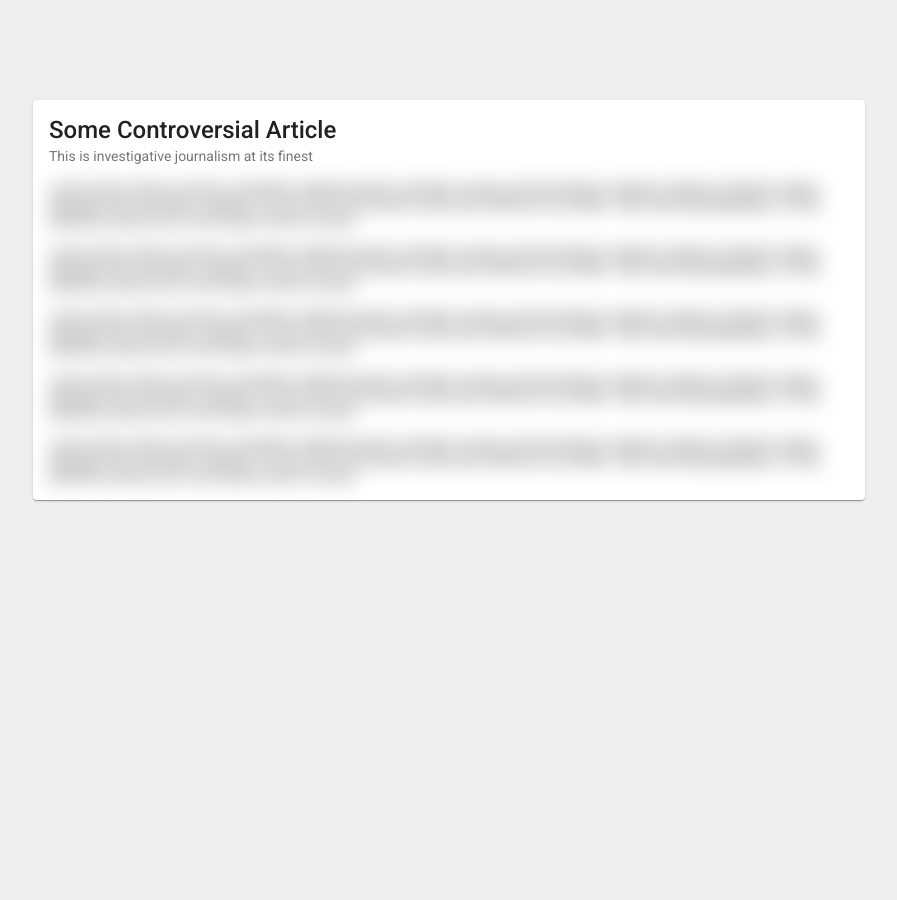
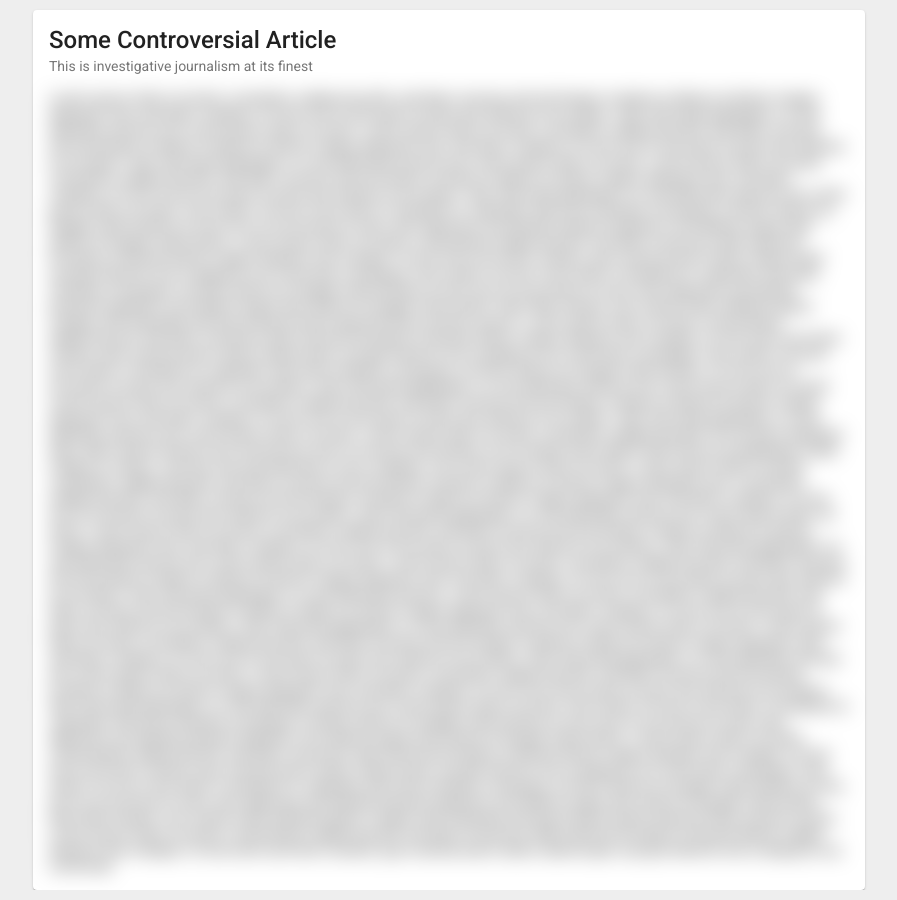
Before and after one commit to stromhalm/ki-knigge, an Angular app: page / in a window 1280 px wide. Shown: the whole page, without its empty margins (191-1088 px from the left). Built offline with nearby package versions, Linux system fonts and the light colour scheme.

Commit message:
Dependency Updates

```diff
--- a/package.json
+++ b/package.json
@@ -29,7 +29,7 @@
   },
   "devDependencies": {
     "@angular-devkit/build-angular": "~0.7.0",
-    "@angular/cli": "~6.1.4",
+    "@angular/cli": "~6.2.1",
     "@angular/compiler-cli": "^6.1.0",
     "@angular/language-service": "^6.1.0",
     "@types/jasmine": "~2.8.6",
@@ -46,6 +46,6 @@
     "protractor": "~5.4.0",
     "ts-node": "~5.0.1",
     "tslint": "~5.9.1",
-    "typescript": "~2.7.2"
+    "typescript": "~2.9.2"
   }
 }
--- a/src/app/app.component.css
+++ b/src/app/app.component.css
@@ -1,11 +1,10 @@
 #background {
-    margin-top: 30px;
+    padding-top: 10px;
 }
 
 #content {
     max-width: 800px;
     margin: 0 auto;
-    margin-top: 100px;
 }
 
 .article-text {
--- a/src/app/app.component.html
+++ b/src/app/app.component.html
@@ -2,13 +2,29 @@
     <mat-card id="content">
         <mat-card-title>Some Controversial Article</mat-card-title>
         <mat-card-subtitle>This is investigative journalism at its finest</mat-card-subtitle>
-        <mat-card-content *ngFor="let i of [0,1,2,3,4]">
+        <mat-card-content>
           <p class="article-text">
-              Lorem ipsum dolor sit amet, consetetur sadipscing elitr,
-              sed diam nonumy eirmod tempor invidunt ut labore et dolore
-              magna aliquyam erat, sed diam voluptua. At vero eos et accusam
-              et justo duo dolores et ea rebum. Stet clita kasd gubergren,
-              no sea takimata sanctus est Lorem ipsum dolor sit amet.
+              Lorem ipsum dolor sit amet, consetetur sadipscing elitr, sed diam nonumy eirmod tempor invidunt ut labore et dolore magna aliquyam erat, sed diam voluptua. At vero eos et accusam et justo duo dolores et ea rebum. Stet clita kasd gubergren, no sea takimata sanctus est Lorem ipsum dolor sit amet. Lorem ipsum dolor sit amet, consetetur sadipscing elitr, sed diam nonumy eirmod tempor invidunt ut labore et dolore magna aliquyam erat, sed diam voluptua. At vero eos et accusam et justo duo dolores et ea rebum. Stet clita kasd gubergren, no sea takimata sanctus est Lorem ipsum dolor sit amet. Lorem ipsum dolor sit amet, consetetur sadipscing elitr, sed diam nonumy eirmod tempor invidunt ut labore et dolore magna aliquyam erat, sed diam voluptua. At vero eos et accusam et justo duo dolores et ea rebum. Stet clita kasd gubergren, no sea takimata sanctus est Lorem ipsum dolor sit amet.
+
+              Duis autem vel eum iriure dolor in hendrerit in vulputate velit esse molestie consequat, vel illum dolore eu feugiat nulla facilisis at vero eros et accumsan et iusto odio dignissim qui blandit praesent luptatum zzril delenit augue duis dolore te feugait nulla facilisi. Lorem ipsum dolor sit amet, consectetuer adipiscing elit, sed diam nonummy nibh euismod tincidunt ut laoreet dolore magna aliquam erat volutpat.
+
+              Ut wisi enim ad minim veniam, quis nostrud exerci tation ullamcorper suscipit lobortis nisl ut aliquip ex ea commodo consequat. Duis autem vel eum iriure dolor in hendrerit in vulputate velit esse molestie consequat, vel illum dolore eu feugiat nulla facilisis at vero eros et accumsan et iusto odio dignissim qui blandit praesent luptatum zzril delenit augue duis dolore te feugait nulla facilisi.
+
+              Nam liber tempor cum soluta nobis eleifend option congue nihil imperdiet doming id quod mazim placerat facer possim assum. Lorem ipsum dolor sit amet, consectetuer adipiscing elit, sed diam nonummy nibh euismod tincidunt ut laoreet dolore magna aliquam erat volutpat. Ut wisi enim ad minim veniam, quis nostrud exerci tation ullamcorper suscipit lobortis nisl ut aliquip ex ea commodo consequat.
+
+              Duis autem vel eum iriure dolor in hendrerit in vulputate velit esse molestie consequat, vel illum dolore eu feugiat nulla facilisis.
+
+              At vero eos et accusam et justo duo dolores et ea rebum. Stet clita kasd gubergren, no sea takimata sanctus est Lorem ipsum dolor sit amet. Lorem ipsum dolor sit amet, consetetur sadipscing elitr, sed diam nonumy eirmod tempor invidunt ut labore et dolore magna aliquyam erat, sed diam voluptua. At vero eos et accusam et justo duo dolores et ea rebum. Stet clita kasd gubergren, no sea takimata sanctus est Lorem ipsum dolor sit amet. Lorem ipsum dolor sit amet, consetetur sadipscing elitr, At accusam aliquyam diam diam dolore dolores duo eirmod eos erat, et nonumy sed tempor et et invidunt justo labore Stet clita ea et gubergren, kasd magna no rebum. sanctus sea sed takimata ut vero voluptua. est Lorem ipsum dolor sit amet. Lorem ipsum dolor sit amet, consetetur sadipscing elitr, sed diam nonumy eirmod tempor invidunt ut labore et dolore magna aliquyam erat.
+
+              Consetetur sadipscing elitr, sed diam nonumy eirmod tempor invidunt ut labore et dolore magna aliquyam erat, sed diam voluptua. At vero eos et accusam et justo duo dolores et ea rebum. Stet clita kasd gubergren, no sea takimata sanctus est Lorem ipsum dolor sit amet. Lorem ipsum dolor sit amet, consetetur sadipscing elitr, sed diam nonumy eirmod tempor invidunt ut labore et dolore magna aliquyam erat, sed diam voluptua. At vero eos et accusam et justo duo dolores et ea rebum. Stet clita kasd gubergren, no sea takimata sanctus est Lorem ipsum dolor sit amet. Lorem ipsum dolor sit amet, consetetur sadipscing elitr, sed diam nonumy eirmod tempor invidunt ut labore et dolore magna aliquyam erat, sed diam voluptua. At vero eos et accusam et justo duo dolores et ea rebum. Stet clita kasd gubergren, no sea takimata sanctus.
+
+              Lorem ipsum dolor sit amet, consetetur sadipscing elitr, sed diam nonumy eirmod tempor invidunt ut labore et dolore magna aliquyam erat, sed diam voluptua. At vero eos et accusam et justo duo dolores et ea rebum. Stet clita kasd gubergren, no sea takimata sanctus est Lorem ipsum dolor sit amet. Lorem ipsum dolor sit amet, consetetur sadipscing elitr, sed diam nonumy eirmod tempor invidunt ut labore et dolore magna aliquyam erat, sed diam voluptua. At vero eos et accusam et justo duo dolores et ea rebum. Stet clita kasd gubergren, no sea takimata sanctus est Lorem ipsum dolor sit amet. Lorem ipsum dolor sit amet, consetetur sadipscing elitr, sed diam nonumy eirmod tempor invidunt ut labore et dolore magna aliquyam erat, sed diam voluptua. At vero eos et accusam et justo duo dolores et ea rebum. Stet clita kasd gubergren, no sea takimata sanctus est Lorem ipsum dolor sit amet.
+
+              Duis autem vel eum iriure dolor in hendrerit in vulputate velit esse molestie consequat, vel illum dolore eu feugiat nulla facilisis at vero eros et accumsan et iusto odio dignissim qui blandit praesent luptatum zzril delenit augue duis dolore te feugait nulla facilisi. Lorem ipsum dolor sit amet, consectetuer adipiscing elit, sed diam nonummy nibh euismod tincidunt ut laoreet dolore magna aliquam erat volutpat.
+
+              Ut wisi enim ad minim veniam, quis nostrud exerci tation ullamcorper suscipit lobortis nisl ut aliquip ex ea commodo consequat. Duis autem vel eum iriure dolor in hendrerit in vulputate velit esse molestie consequat, vel illum dolore eu feugiat nulla facilisis at vero eros et accumsan et iusto odio dignissim qui blandit praesent luptatum zzril delenit augue duis dolore te feugait nulla facilisi.
+
+              Nam liber tempor cum soluta nobis eleifend option congue nihil imperdiet doming id quod mazim placerat facer possim assum. Lorem ipsum dolor sit amet, consectetuer adipiscing elit, sed diam nonummy nibh euismod tincidunt ut laoreet dolore magna aliquam erat volutpat. Ut wisi enim ad minim veniam, quis nostrud exerci tation ullamcorper suscipit lobortis nisl ut aliquip ex ea commodo
           </p>
         </mat-card-content>
     </mat-card>
```
Also changed, not shown: 1 other file (tests, documents, lock files or other folders).
